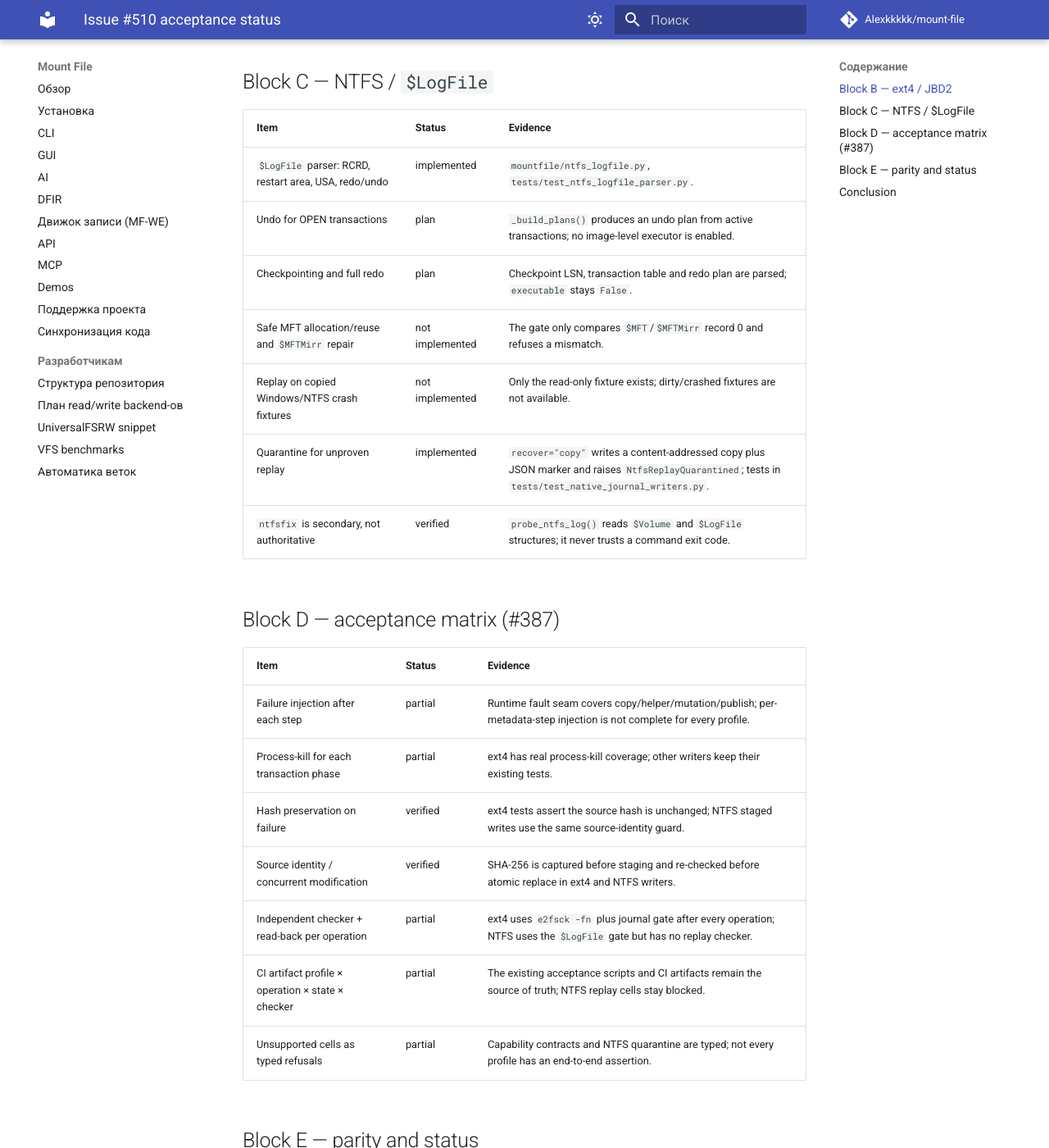
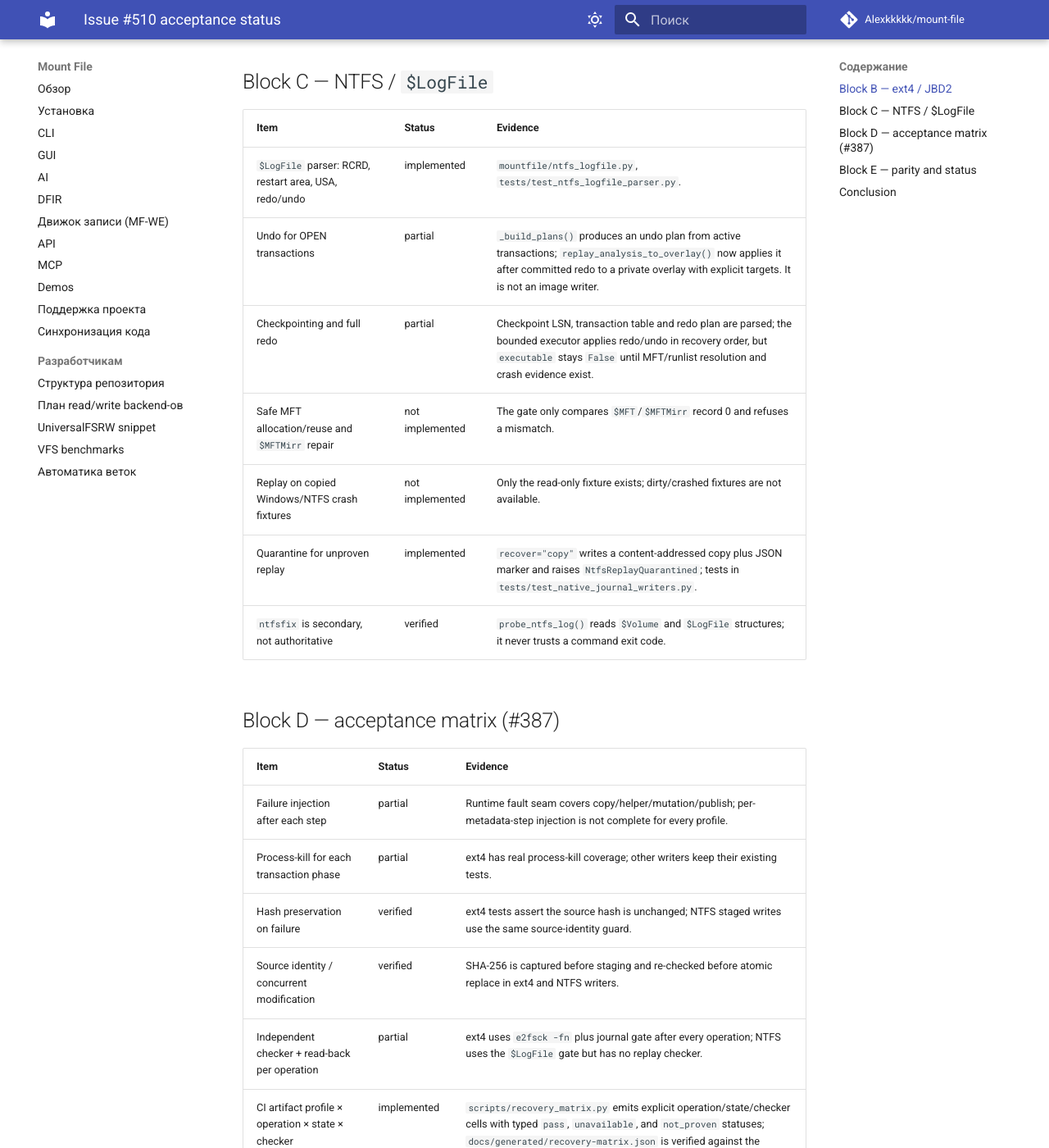
Before and after one commit to Alexkkkkk/mount-file, an MkDocs documentation site: the page built from docs/issue-510-acceptance-status.md, in a window 1280 px wide and 1400 px high, scrolled down 799 px. Shown: the whole window at 82% size. Built offline with MkDocs 1.6.1 and Material for MkDocs 9.7.7, drawn with Linux system fonts in a browser that asks for light colours; comment, search, counter and statistics services are not loaded.

Commit message:
docs: record bounded replay and acceptance progress

```diff
--- a/docs/issue-510-acceptance-status.md
+++ b/docs/issue-510-acceptance-status.md
@@ -19,8 +19,8 @@ only when a test exercises the mechanism; planning-only code is marked `plan`.
 | Item | Status | Evidence |
 | --- | --- | --- |
 | `$LogFile` parser: RCRD, restart area, USA, redo/undo | implemented | `mountfile/ntfs_logfile.py`, `tests/test_ntfs_logfile_parser.py`. |
-| Undo for OPEN transactions | plan | `_build_plans()` produces an undo plan from active transactions; no image-level executor is enabled. |
-| Checkpointing and full redo | plan | Checkpoint LSN, transaction table and redo plan are parsed; `executable` stays `False`. |
+| Undo for OPEN transactions | partial | `_build_plans()` produces an undo plan from active transactions; `replay_analysis_to_overlay()` now applies it after committed redo to a private overlay with explicit targets. It is not an image writer. |
+| Checkpointing and full redo | partial | Checkpoint LSN, transaction table and redo plan are parsed; the bounded executor applies redo/undo in recovery order, but `executable` stays `False` until MFT/runlist resolution and crash evidence exist. |
 | Safe MFT allocation/reuse and `$MFTMirr` repair | not implemented | The gate only compares `$MFT`/`$MFTMirr` record 0 and refuses a mismatch. |
 | Replay on copied Windows/NTFS crash fixtures | not implemented | Only the read-only fixture exists; dirty/crashed fixtures are not available. |
 | Quarantine for unproven replay | implemented | `recover="copy"` writes a content-addressed copy plus JSON marker and raises `NtfsReplayQuarantined`; tests in `tests/test_native_journal_writers.py`. |
@@ -35,7 +35,7 @@ only when a test exercises the mechanism; planning-only code is marked `plan`.
 | Hash preservation on failure | verified | ext4 tests assert the source hash is unchanged; NTFS staged writes use the same source-identity guard. |
 | Source identity / concurrent modification | verified | SHA-256 is captured before staging and re-checked before atomic replace in ext4 and NTFS writers. |
 | Independent checker + read-back per operation | partial | ext4 uses `e2fsck -fn` plus journal gate after every operation; NTFS uses the `$LogFile` gate but has no replay checker. |
-| CI artifact profile × operation × state × checker | partial | The existing acceptance scripts and CI artifacts remain the source of truth; NTFS replay cells stay blocked. |
+| CI artifact profile × operation × state × checker | implemented | `scripts/recovery_matrix.py` emits explicit operation/state/checker cells with typed `pass`, `unavailable`, and `not_proven` statuses; `docs/generated/recovery-matrix.json` is verified against the generator. |
 | Unsupported cells as typed refusals | partial | Capability contracts and NTFS quarantine are typed; not every profile has an end-to-end assertion. |
 
 ## Block E — parity and status
```
